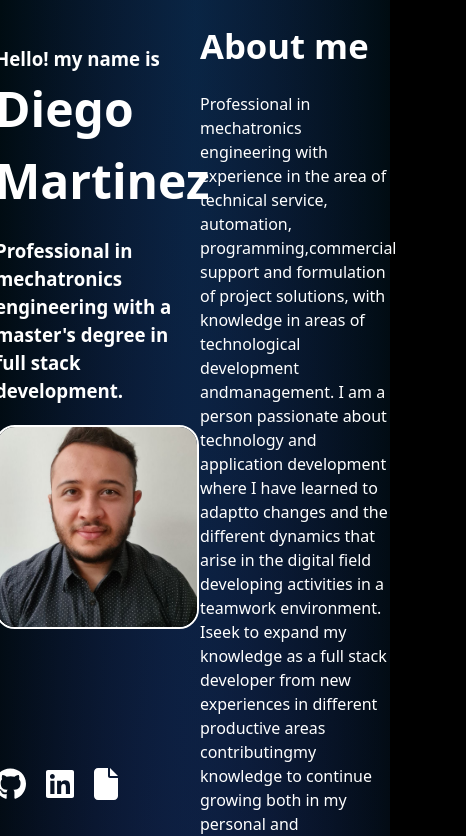
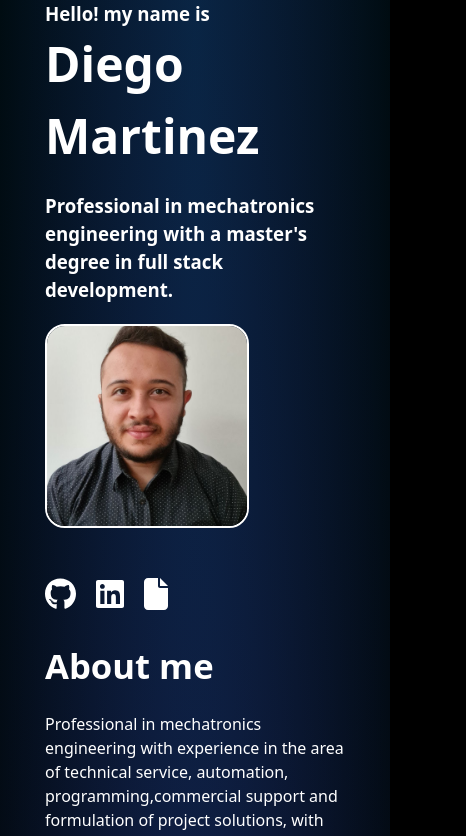
Before and after one commit to DiegoMartinezRey/Portfolio, a React (Vite) app: page / in a window 390 px wide. Shown: the top 836 px of the page, 466 px wide, since content can reach past the window. Built offline with nearby package versions, Linux system fonts and the light colour scheme.

Commit message:
add responsive

```diff
--- a/src/pages/Home/Home.css
+++ b/src/pages/Home/Home.css
@@ -18,6 +18,7 @@
 
 .header_container {
   width: 50%;
+  min-width: 300px;
   max-height: 100vh;
   position: sticky;
   top: 0;
@@ -25,8 +26,18 @@
 
 .home_container {
   width: 50%;
+  min-width: 300px;
   border: 0px solid white;
   display: flex;
   flex-direction: column;
   gap: 30px;
 }
+
+@media (max-width: 900px) {
+  .homeContainer {
+    flex-wrap: wrap;
+  }
+  .header_container {
+    position: relative;
+  }
+}
```
